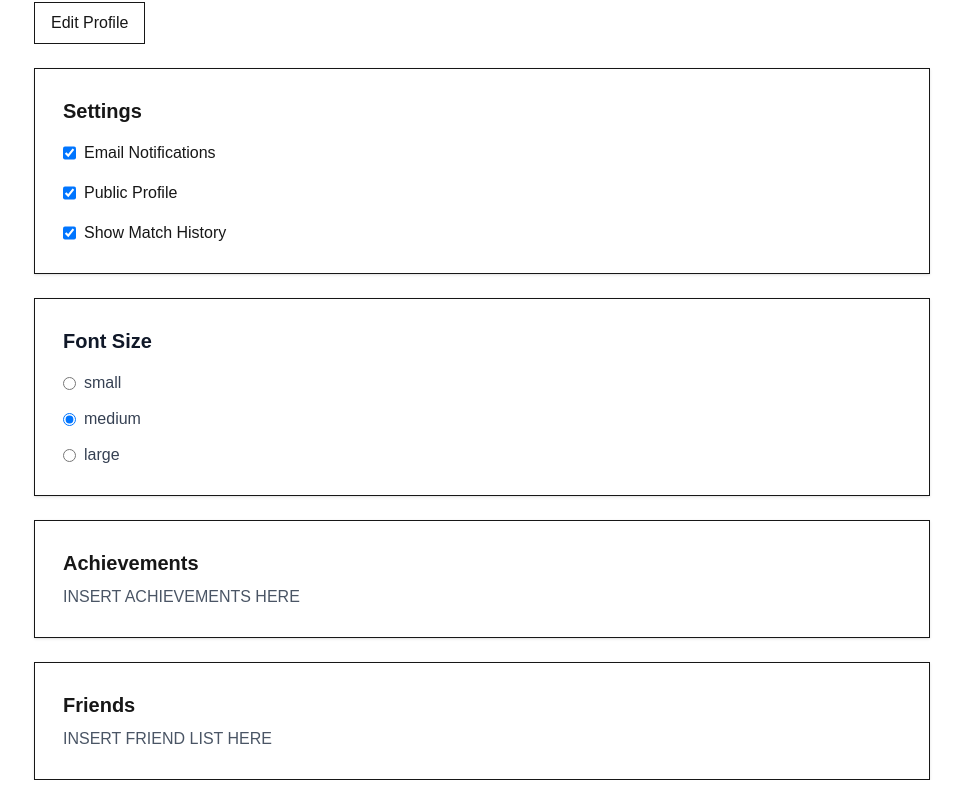
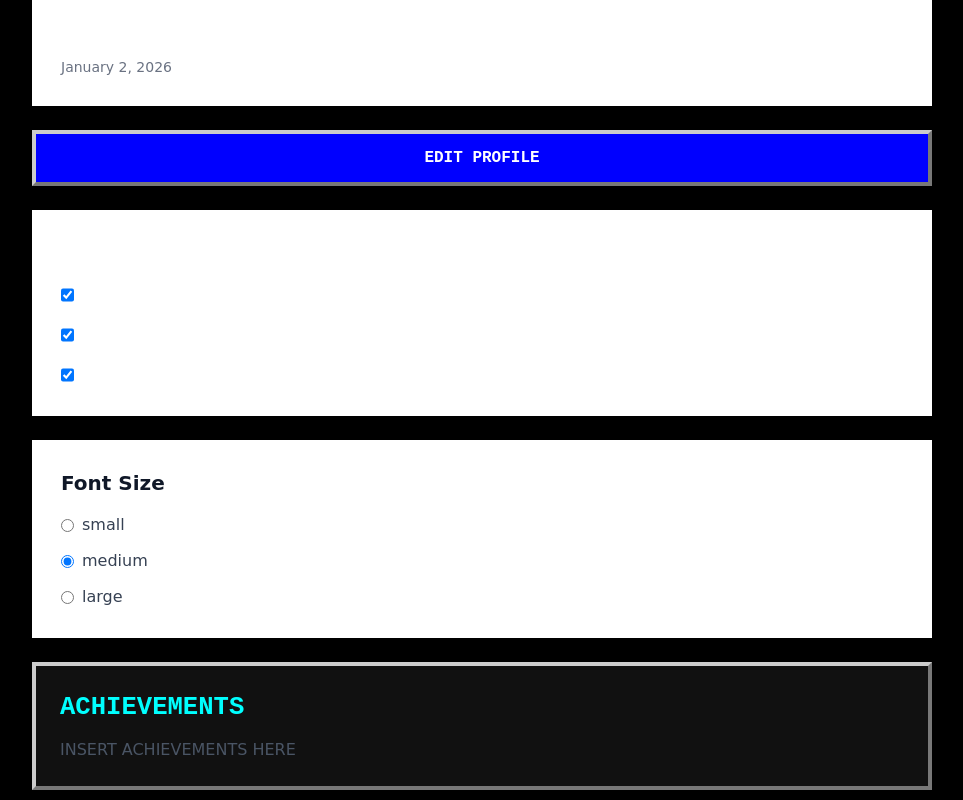
Before and after one commit to CalvinHoover/cool-math-game, a Next.js app: page /profile in a window 1280 px wide. Shown: the part 900-1700 px from the top of the page, without its empty margins (158-1121 px from the left). Built offline with nearby package versions, Linux system fonts and the light colour scheme.

Commit message:
CHORE: Added Profile.css for styling the profile pages closer to dashboard and login theme. Note that the theme is only currently implemented for localhost:3000/profile, NOT profile/[username]. I'm just trying to get the styling down before putting it in [username]/page.tsx as well.

```diff
--- a/src/app/profile/Profile.css
+++ b/src/app/profile/Profile.css
@@ -1,9 +1,99 @@
-.app-container {
-    display: flex;
-    flex-direction: column;
-    align-items: center;
-    justify-content: center;
-    min-height: 100vh;
-    background-color: #000000;
-    font-family: 'Comic Sans MS', 'Trebuchet MS', cursive;
-  }
+.profile-container {
+  min-height: 100vh;
+  background-color: #000000;
+  color: #ffffff;
+  font-family: "Comic Sans MS", "Trebuchet MS", cursive;
+  padding: 32px;
+}
+
+.profile-inner {
+  max-width: 900px;
+  margin: 0 auto;
+  display: flex;
+  flex-direction: column;
+  gap: 24px;
+}
+
+.profile-title {
+  font-size: 3rem;
+  color: #ffff00;
+  text-shadow: 4px 4px 0px #ff0000;
+  text-decoration: underline;
+  text-align: center;
+}
+
+.profile-section {
+  background-color: #111111;
+  border: 4px outset #cccccc;
+  padding: 24px;
+  color: #ffffff;
+}
+
+.profile-section h2 {
+  color: #00ffff;
+  font-family: "Courier New", Courier, monospace;
+  font-size: 1.6rem;
+  margin-bottom: 12px;
+  text-transform: uppercase;
+}
+
+.profile-card {
+  background-color: #000000;
+  border: 4px inset #cccccc;
+  padding: 16px;
+  margin-top: 12px;
+  font-family: "Courier New", Courier, monospace;
+}
+
+.profile-label {
+  color: #00ff00;
+  font-weight: bold;
+}
+
+.profile-value {
+  color: #ffffff;
+}
+
+.profile-button {
+  padding: 12px 24px;
+  font-size: 1rem;
+  font-family: "Courier New", Courier, monospace;
+  font-weight: bold;
+  border: 4px outset #cccccc;
+  border-radius: 0;
+  cursor: pointer;
+  background-color: #0000FF;
+  color: #ffffff;
+  text-transform: uppercase;
+}
+
+.profile-button:hover {
+  border: 4px inset #cccccc;
+  background-color: #0000CC;
+}
+
+.profile-danger-button {
+  background-color: #ff0000;
+  color: #ffffff;
+}
+
+.profile-danger-button:hover {
+  background-color: #cc0000;
+}
+
+.profile-input {
+  padding: 10px 12px;
+  font-size: 1rem;
+  font-family: "Courier New", Courier, monospace;
+  background-color: #ffffff;
+  color: #000000;
+  border: 4px inset #cccccc;
+  border-radius: 0;
+  outline: none;
+  width: 100%;
+  box-sizing: border-box;
+}
+
+.profile-input:focus {
+  background-color: #ffffcc;
+}
--- a/src/app/profile/page.tsx
+++ b/src/app/profile/page.tsx
@@ -83,8 +83,9 @@ export default function ProfilePage() {
   };
 
   return (
-    <main className={`space-y-6 ${fontSizeClasses[profile.settings.fontSize]}`}>
-      <div className="mx-auto max-w-4xl space-y-6">
+    <main className={`profile-container ${fontSizeClasses[profile.settings.fontSize]}`}>
+      <div className="profile-inner">
+        <h1 className="profile-title">Player Profile</h1>
         <ProfileHeader profile={profile} />
 
         <ProfileStats stats={profile.stats} />
@@ -139,14 +140,14 @@ export default function ProfilePage() {
           </div>
         </section> */}
 
-        <section className="border bg-white p-7 shadow-sm dark:border-gray-700 dark:bg-gray-900">
+        <section className="profile-section">
           <h2 className="text-xl font-bold">Achievements</h2>
           <p className="mt-2 text-gray-600 dark:text-gray-300">
             INSERT ACHIEVEMENTS HERE
           </p>
         </section>
 
-        <section className="border bg-white p-7 shadow-sm dark:border-gray-700 dark:bg-gray-900">
+        <section className="profile-section">
           <h2 className="text-xl font-bold">Friends</h2>
           <p className="mt-2 text-gray-600 dark:text-gray-300">
             INSERT FRIEND LIST HERE
--- a/src/features/profile/components/EditProfile.tsx
+++ b/src/features/profile/components/EditProfile.tsx
@@ -20,7 +20,7 @@ export default function EditProfile({
         <>
             <button
                 onClick={() => setIsOpen(true)}
-                className="border px-4 py-2"
+                className="profile-button"
             > Edit Profile
             </button>
 
@@ -56,10 +56,10 @@ export default function EditProfile({
 
                             setIsOpen(false);
                         }}
-                        className="border px-4 py-2"> Save </button>
+                        className="profile-button"> Save </button>
                         <button
                             onClick={() => setIsOpen(false)}
-                            className="border px-4 py-2"> Cancel </button>
+                            className="profile-button"> Cancel </button>
                     </div>
                 </div>
             )}
```
